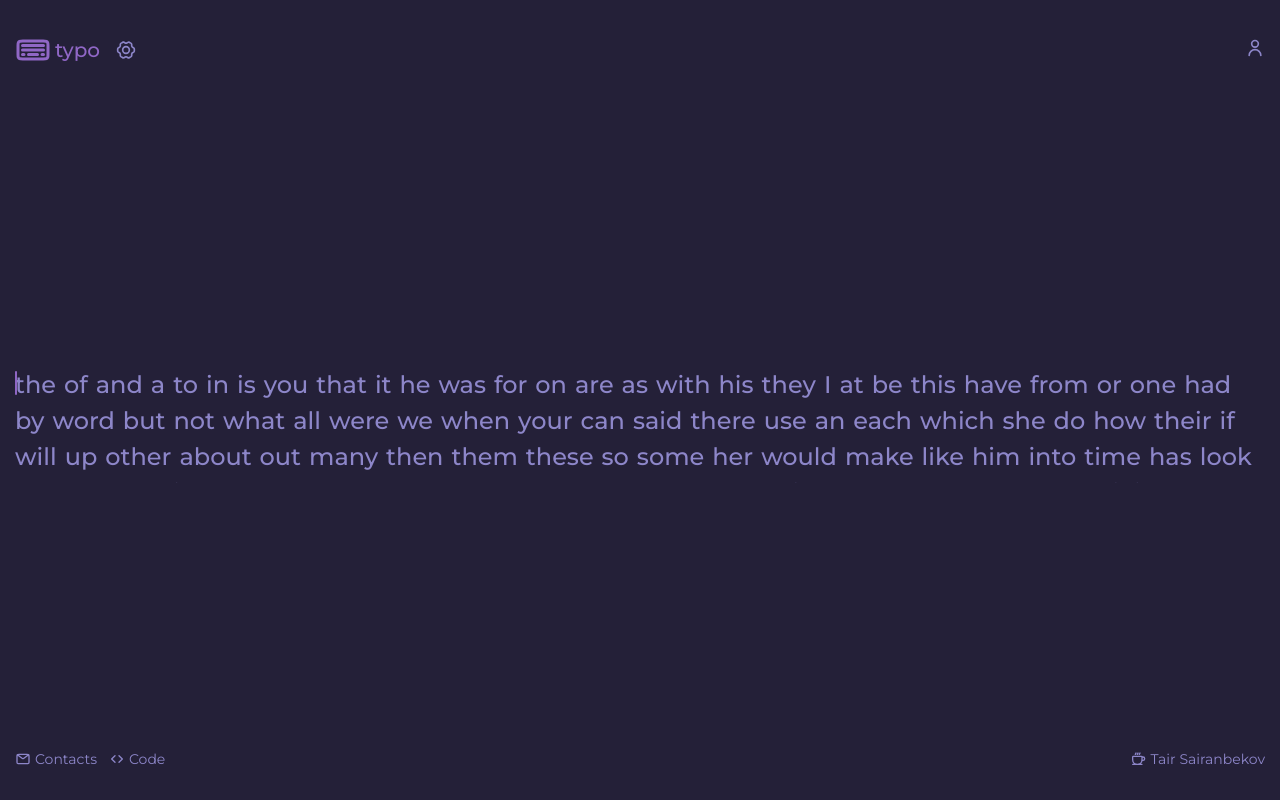
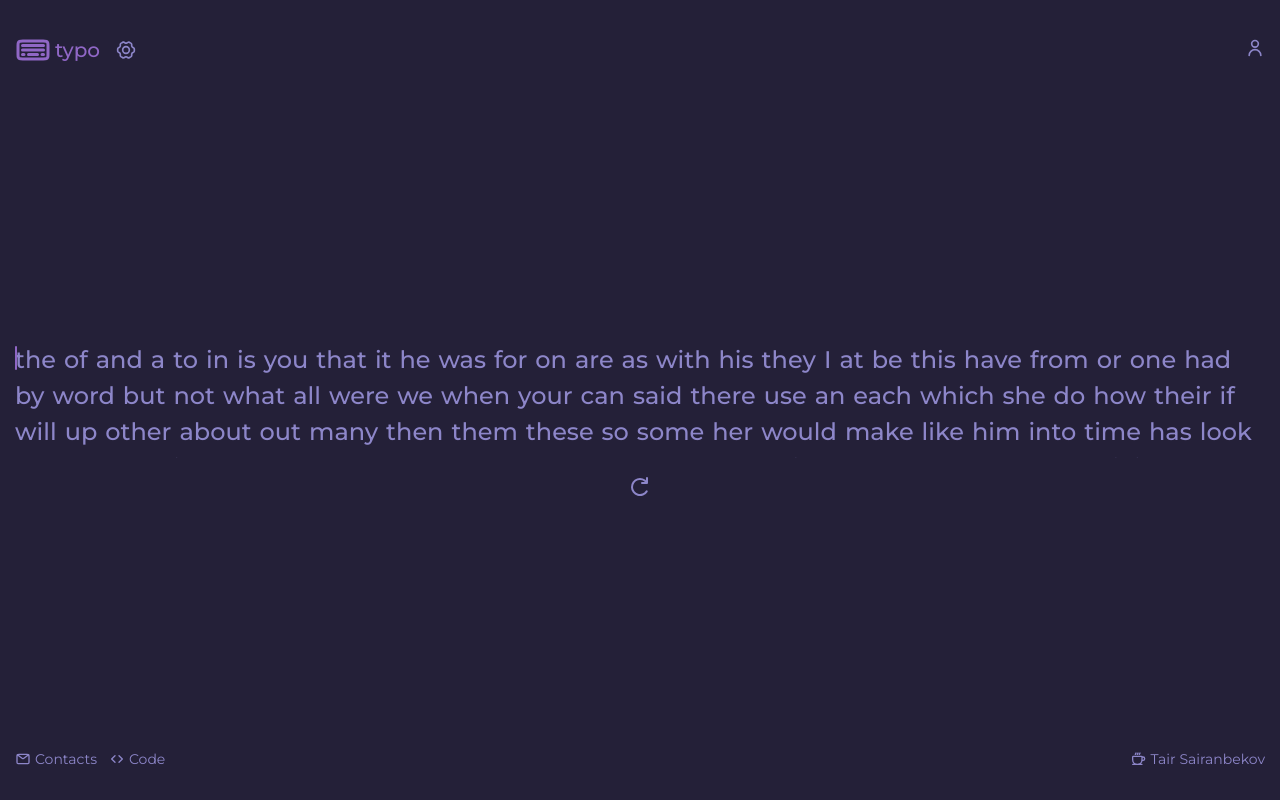
Before and after one commit to Tairascii/typo, a Next.js app: page / in a window 1280 px wide. Built offline with nearby package versions, Linux system fonts and the light colour scheme.

Commit message:
restart logic added

```diff
--- a/src/components/Words/Words.module.css
+++ b/src/components/Words/Words.module.css
@@ -1,7 +1,31 @@
 .block {
+  display: flex;
+  align-items: center;
+  justify-content: center;
+  flex-direction: column;
   font-size: 24px;
   font-weight: 500;
   line-height: 28px;
+}
+
+.restart {
+  display: flex;
+  align-items: center;
+  justify-content: center;
+  border-radius: 8px;
+  padding: 8px 16px;
+  margin: 0;
+  background-color: transparent;
+  border: none;
+  cursor: pointer;
+  margin-top: 8px;
+  box-sizing: border-box;
+  border: 1px solid transparent;
+}
+
+.restart:focus {
+  outline: 0;
+  border-color: var(--bg-secondary);
 }
 
 .timer {
@@ -9,6 +33,7 @@
   transition: opacity 0.2s ease;
   transition: color 0.2s ease;
   color: var(--accent-primary);
+  align-self: flex-start;
 }
 
 .timerRed {
--- a/src/components/Words/Words.tsx
+++ b/src/components/Words/Words.tsx
@@ -2,8 +2,10 @@
 import clsx from 'clsx'
 import WarningIcon from '@/ui/Icons/Warning'
 import { useWordsTest } from './useWordsTest'
+import { formatTime } from '@/utils/formatTime'
+import RedoIcon from '@/ui/Icons/RedoIcon'
+import { BG_SECONDARY } from '@/constants/colors'
 import styles from './Words.module.css'
-import { formatTime } from '@/utils/formatTime'
 
 interface WordsProps {
   seconds: number
@@ -15,7 +17,6 @@ function Words({ seconds }: WordsProps): JSX.Element {
     inputRef,
     spyDivRef,
     spySpanRef,
-    wrapperRef,
     inputVal,
     wrapperTop,
     isMissingFocus,
@@ -28,6 +29,7 @@ function Words({ seconds }: WordsProps): JSX.Element {
     incorrectIndexs,
     timeLeft,
     started,
+    onRestart,
   } = useWordsTest({ seconds })
 
   return (
@@ -58,7 +60,6 @@ function Words({ seconds }: WordsProps): JSX.Element {
         <div
           className={clsx(styles.wrapper, { [styles.blurred]: isMissingFocus })}
           style={{ top: wrapperTop }}
-          ref={wrapperRef}
         >
           <div
             className={clsx(styles.caret, {
@@ -113,6 +114,9 @@ function Words({ seconds }: WordsProps): JSX.Element {
           </div>
         )}
       </div>
+      <button className={styles.restart} onClick={onRestart}>
+        <RedoIcon borderColor={BG_SECONDARY} width={24} height={24} />
+      </button>
     </div>
   )
 }
--- a/src/components/Words/useWordsTest.ts
+++ b/src/components/Words/useWordsTest.ts
@@ -35,13 +35,10 @@ export const useWordsTest = ({ seconds }: UseWordsTestParams) => {
   const inputRef = useRef<HTMLInputElement>(null)
   const spyDivRef = useRef<HTMLDivElement>(null)
   const spySpanRef = useRef<HTMLSpanElement>(null)
-  const wrapperRef = useRef<HTMLDivElement>(null)
 
   const moveToNextLine = (): void => {
-    if (wrapperRef.current) {
-      setWrapperTop((prev) => prev - 36)
-      setCaretPos({ left: 0, top: caretPos.top + 36 })
-    }
+    setWrapperTop((prev) => prev - 36)
+    setCaretPos({ left: 0, top: caretPos.top + 36 })
   }
 
   const onSpacePressed = (lastIndex: number): void => {
@@ -133,6 +130,19 @@ export const useWordsTest = ({ seconds }: UseWordsTestParams) => {
     setInputVal(e.target.value)
   }
 
+  const onRestart = (): void => {
+    correctIndexs.clear()
+    incorrectIndexs.clear()
+    skippedWords.clear()
+    setInputVal('')
+    setWrapperTop(0)
+    setCaretPos({ left: 0, top: 0 })
+    setStarted(false)
+    setTimeLeft(initTimeLeft)
+    setCurrentWordIndex(0)
+    inputRef.current?.focus()
+  }
+
   const onFinish = (): void => {
     setStarted(false)
   }
@@ -191,6 +201,7 @@ export const useWordsTest = ({ seconds }: UseWordsTestParams) => {
     correctIndexs,
     incorrectIndexs,
     timeLeft,
+    onRestart,
     // * INPUT *
     inputVal,
     onInputChange,
@@ -200,7 +211,6 @@ export const useWordsTest = ({ seconds }: UseWordsTestParams) => {
     inputRef,
     spyDivRef,
     spySpanRef,
-    wrapperRef,
     // * UI POSITIONS *
     wrapperTop,
     caretPos,
--- /dev/null
+++ b/src/ui/Icons/RedoIcon.tsx
@@ -0,0 +1,17 @@
+import Icon, { IconProps } from './Icon'
+
+function RedoIcon({ borderColor, width, height }: IconProps): JSX.Element {
+  return (
+    <Icon width={width} height={height} originalHeight={24} originalWidth={24}>
+      <path
+        d='M13.9998 8H18.9998V3M18.7091 16.3569C17.7772 17.7918 16.4099 18.8902 14.8079 19.4907C13.2059 20.0913 11.4534 20.1624 9.80791 19.6937C8.16246 19.225 6.71091 18.2413 5.66582 16.8867C4.62073 15.5321 4.03759 13.878 4.00176 12.1675C3.96593 10.4569 4.47903 8.78001 5.46648 7.38281C6.45392 5.98561 7.86334 4.942 9.48772 4.40479C11.1121 3.86757 12.8661 3.86499 14.4919 4.39795C16.1177 4.93091 17.5298 5.97095 18.5209 7.36556'
+        stroke={borderColor}
+        strokeWidth='2'
+        strokeLinecap='round'
+        strokeLinejoin='round'
+      />
+    </Icon>
+  )
+}
+
+export default RedoIcon
```
Also changed, not shown: src/ui/Icons/GlobeIcon.tsx (added, +17 -0 lines), src/ui/Icons/TextIcon.tsx (added, +17 -0 lines), src/ui/Icons/TimerIcon.tsx (added, +17 -0 lines), src/ui/Icons/TriangleWarningIcon.tsx (added, +21 -0 lines).
